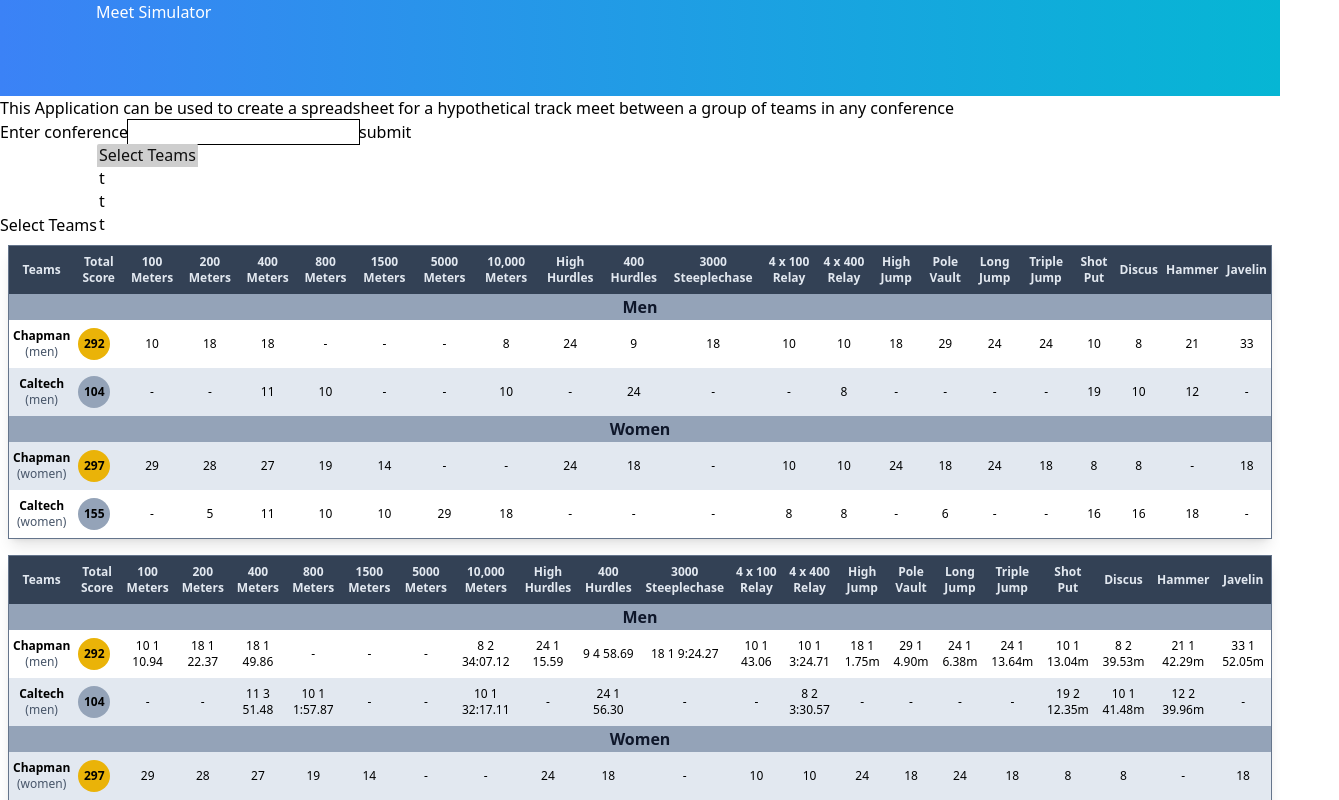
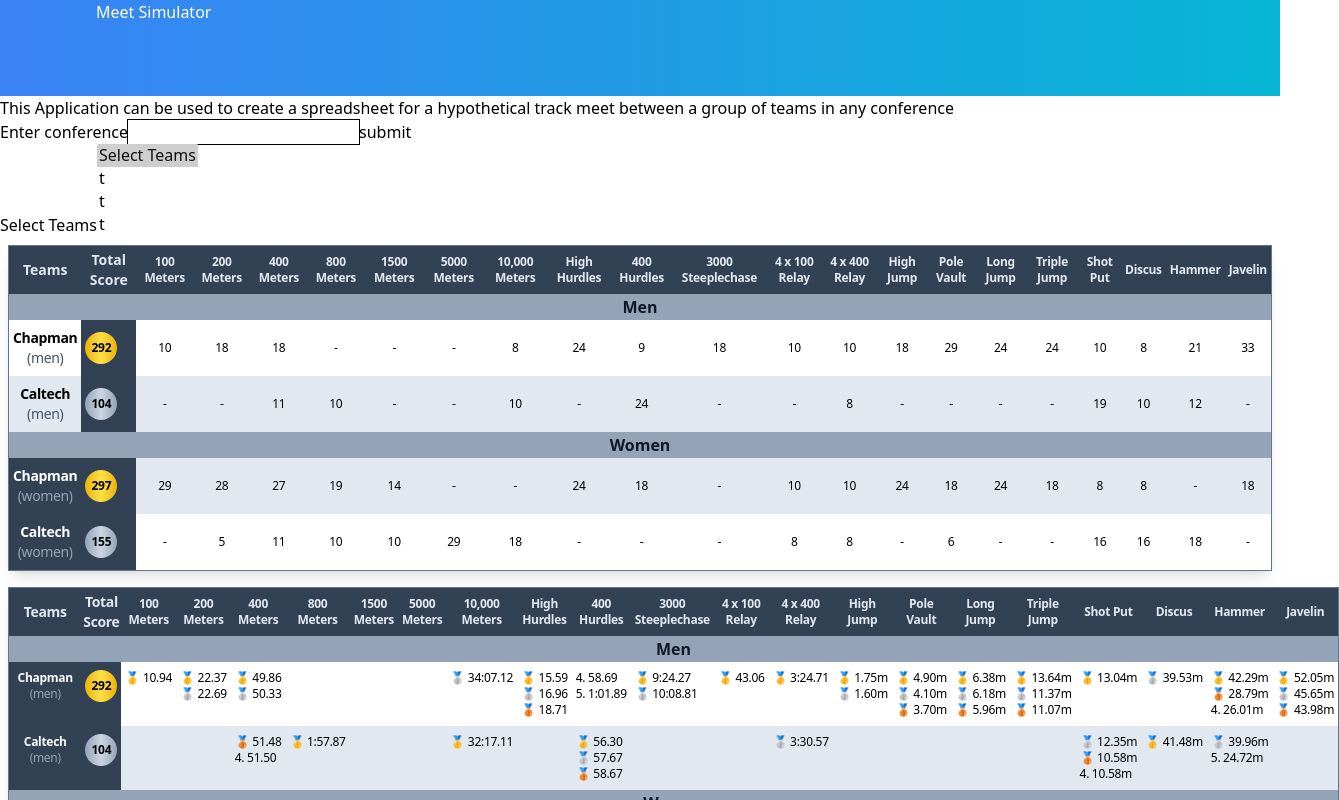
Before and after one commit to jsheh67/meetPredictorV2, a React (Create React App) app in the folder frontend/: page / in a window 1280 px wide. Shown: the top 800 px of the page, 1339 px wide, since content can reach past the window. Built offline with nearby package versions, Linux system fonts and the light colour scheme.

Commit message:
more work on styling table

```diff
--- a/frontend/src/components/ResultTable.js
+++ b/frontend/src/components/ResultTable.js
@@ -1195,7 +1195,7 @@
       }
         return(gender.map(t=>{
             return (
-                <th className="bg-blue-100 sm:text-xs border text-left px-8 py-4"> {t.teamName}{t.mOrF ? " (women)":" (men)" }</th>
+                <th className="bg-blue-100 text-xs border text-left px-8 py-4"> {t.teamName}{t.mOrF ? " (women)":" (men)" }</th>
             )
         }))
     }
@@ -1228,7 +1228,7 @@
     const eventResultFactory=(team)=>{
       return events.map(e=>{
         return(
-          <td className="sm:text-xs py-2 px-1 text-center" >{getMenOrWomen(team.scoreMap, e)}</td>
+          <td className="text-xs py-2 px-1 text-center tracking-tight" >{getMenOrWomen(team.scoreMap, e)}</td>
         )
       })
     }
@@ -1252,9 +1252,54 @@
       if(team.scoreMap[event+" (Men)"]==null && team.scoreMap[event+" (Women)"]==null){
         return "-";
       }else if(team.scoreMap[event+" (Men)"]!=null){
-        return (team.scoreMap[event+" (Men)"])+"\n"+filteredPsMen[0].rank+" "+filteredPsMen[0].result;
+
+        let result= (team.scoreMap[event+" (Men)"])+"~";
+
+        for(let i=0; i<filteredPsMen.length; i++){
+          if(i<=8){
+            if(filteredPsMen[i].rank==1){
+              filteredPsMen[i].rank='🥇';
+            }
+            else if(filteredPsMen[i].rank==2){
+              filteredPsMen[i].rank='🥈';
+            }
+            else if(filteredPsMen[i].rank==3){
+              filteredPsMen[i].rank='🥉';
+            }else{
+              filteredPsMen[i].rank=filteredPsMen[i].rank+".";
+            }
+            result+=filteredPsMen[i].rank+" "+filteredPsMen[i].result+"~";
+          }else{
+            break;
+          }
+        }
+
+        return result;
+
       }else if(team.scoreMap[event+" (Women)"]!=null) {
-        return (team.scoreMap[event+" (Women)"])+filteredPsWomen[0].result+filteredPsWomen[0].rank;
+
+        let result= (team.scoreMap[event+" (Women)"])+"~";
+
+        for(let i=0; i<filteredPsWomen.length; i++){
+          if(i<=8){
+            if(filteredPsWomen[i].rank==1){
+              filteredPsWomen[i].rank='🥇';
+            }
+            else if(filteredPsMen[i].rank==2){
+              filteredPsWomen[i].rank='🥈';
+            }
+            else if(filteredPsMen[i].rank==3){
+              filteredPsWomen[i].rank='🥉';
+            }else{
+              filteredPsWomen[i].rank=filteredPsWomen[i].rank+".";
+            }
+            result+=filteredPsWomen[i].rank+" "+filteredPsWomen[i].result+"~";
+          }else{
+            break;
+          }
+        }
+
+        return result;
       }else{
         return "-"
       }
@@ -1262,8 +1307,19 @@
 
     const eventResultFactoryDetailed=(team)=>{
       return events.map(e=>{
+        let results= getMenOrWomenDetailed(team, e);
+        let resultArray= results.split("~");
         return(
-          <td className="sm:text-xs py-2 px-1 text-center" >{getMenOrWomenDetailed(team, e)}</td>
+          <td className="text-xs py-2 px-1 text-left justify-start truncate" >
+            <div className="flex flex-col tracking-tight">
+              <ul>
+                <li>{resultArray[1]}</li>
+                <li>{resultArray[2]}</li>
+                <li>{resultArray[3]}</li>
+              </ul>
+
+            </div>
+          </td>
         )
       })
     }
@@ -1271,7 +1327,7 @@
     const eventHeaderFactory=()=>{
       return events.map(e=>{
         return(
-          <th className=" sm:text-xs py-2 px-1 text-sm" >{e}</th>
+          <th className="text-xs py-2 px-1 tracking-tight" >{e}</th>
         )
       })
     }
@@ -1279,24 +1335,24 @@
     const getMedals=(t)=>{
     if(t===meet.mensTeams[0] || t===meet.womensTeams[0]){
       return(
-        <td className ="sm:text-xs text-center py-2 px-1">
-          <div className="bg-yellow-500 font-bold rounded-full px-1 py-2 w-8">
+        <td className ="text-xs tracking-tight even:bg-slate-700 odd:bg-slate-600 text-center py-2 px-1">
+          <div className="bg-gradient-to-r from-yellow-500 via-yellow-300 to-yellow-500 font-bold rounded-full px-1 py-2 w-8">
             {t.totalPoints}
           </div>
         </td>
       )
     }else if(t===meet.mensTeams[1]|| t===meet.womensTeams[1]){
       return(
-        <td className ="sm:text-xs  text-center py-2 px-1">
-          <div className="bg-slate-400 font-bold rounded-full px-1 py-2 w-8">
+        <td className ="text-xs tracking-tight text-center even:bg-slate-700 odd:bg-slate-600  py-2 px-1">
+          <div className="bg-gradient-to-r from-slate-400 via-slate-300 to-slate-400 font-bold rounded-full px-1 py-2 w-8">
             {t.totalPoints}
           </div>
         </td>
       )
     }else if(t===meet.mensTeams[2] || t===meet.womensTeams[2]){
       return(
-        <td className ="sm:text-xs  text-center py-2 px-1">
-          <div className="bg-amber-700 font-bold rounded-full px-1 py-2 w-8">
+        <td className ="text-xs tracking-tight text-center even:bg-slate-700  py-2 px-1">
+          <div className="bg-gradient-to-r from-amber-600 via-amber-300 to-amber-600 font-bold rounded-full px-1 py-2 w-8">
             {t.totalPoints}
           </div>
         </td>
@@ -1308,9 +1364,9 @@
     return(meet.mensTeams.map(t=>{
 
         return(
-            <tr className="even:bg-slate-200 odd:bg-white">
-                <th className ="sm:text-xs text-sm py-2 px-1">{t.teamName}
-                  <p className="sm:text-xs text-sm font-light text-slate-600">{t.womens ? " (women)":" (men)" }</p>
+            <tr className="even:bg-slate-200 odd:bg-white align-top">
+                <th className ="text-xs  tracking-tight bg-slate-700 text-white py-2 px-1">{t.teamName}
+                  <p className="text-xs tracking-tight  font-light text-slate-400">{t.womens ? " (women)":" (men)" }</p>
                 </th>
                 {getMedals(t)}
                 {/* <td className ="sm:text-xs py-2 px-1">{t.totalPoints}</td> */}
@@ -1331,8 +1387,8 @@
 
             return(
                 <tr className="even:bg-slate-200 odd:bg-white">
-                    <th className ="sm:text-xs text-sm py-2 px-1">{t.teamName}
-                      <p className="sm:text-xs text-sm font-light text-slate-600">{t.womens ? " (women)":" (men)" }</p>
+                    <th className =" text-sm tracking-tight py-2 px-1">{t.teamName}
+                      <p className=" text-sm tracking-tight font-light text-slate-600">{t.womens ? " (women)":" (men)" }</p>
                     </th>
                     {getMedals(t)}
                     {/* <td className ="sm:text-xs py-2 px-1">{t.totalPoints}</td> */}
@@ -1352,8 +1408,8 @@
       return(meet.womensTeams.map(t=>{
           return(
               <tr className="even:bg-slate-200 odd:bg-white">
-                  <th className ="sm:text-xs text-sm py-2 px-1">{t.teamName}
-                    <p className="sm:text-xs text-sm font-light text-slate-600">{t.womens ? " (women)":" (men)" }</p>
+                  <th className =" text-sm tracking-tight bg-slate-700 text-white  py-2 px-1">{t.teamName}
+                    <p className=" text-sm tracking-tight font-light text-slate-400">{t.womens ? " (women)":" (men)" }</p>
                   </th>
                   {getMedals(t)}
                   {/* <td className ="sm:text-xs py-2 px-1">{t.totalPoints}</td> */}
@@ -1386,8 +1442,8 @@
           <tbody>
 
               <tr className="bg-slate-700 text-slate-200">
-                <th className="text-sm sm:text-xs">Teams</th>
-                <th className="text-sm sm:text-xs">Total Score</th>
+                <th className="text-sm">Teams</th>
+                <th className="text-sm ">Total Score</th>
                 {eventHeaderFactory()}
               </tr>
 
@@ -1408,8 +1464,8 @@
           <tbody>
 
               <tr className="bg-slate-700 text-slate-200">
-                <th className="text-sm sm:text-xs">Teams</th>
-                <th className="text-sm sm:text-xs">Total Score</th>
+                <th className="text-sm tracking-tight ">Teams</th>
+                <th className="text-sm tracking-tight ">Total Score</th>
                 {eventHeaderFactory()}
               </tr>
 
```
